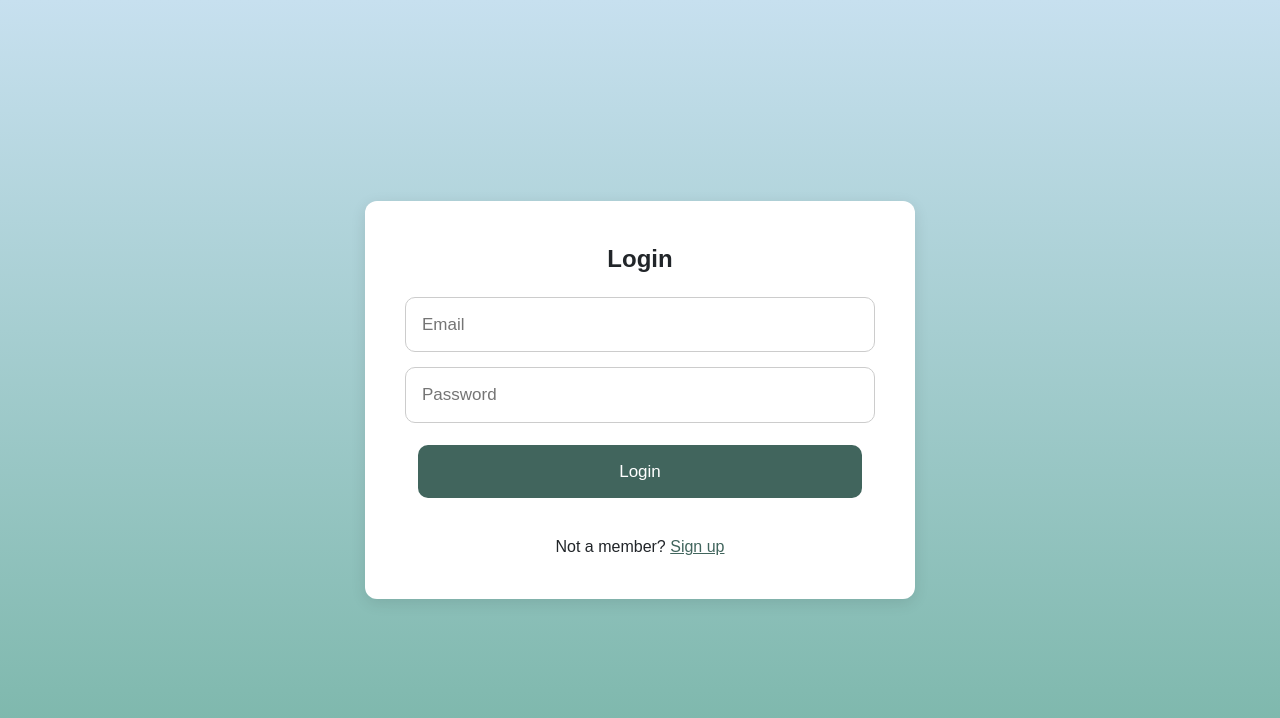
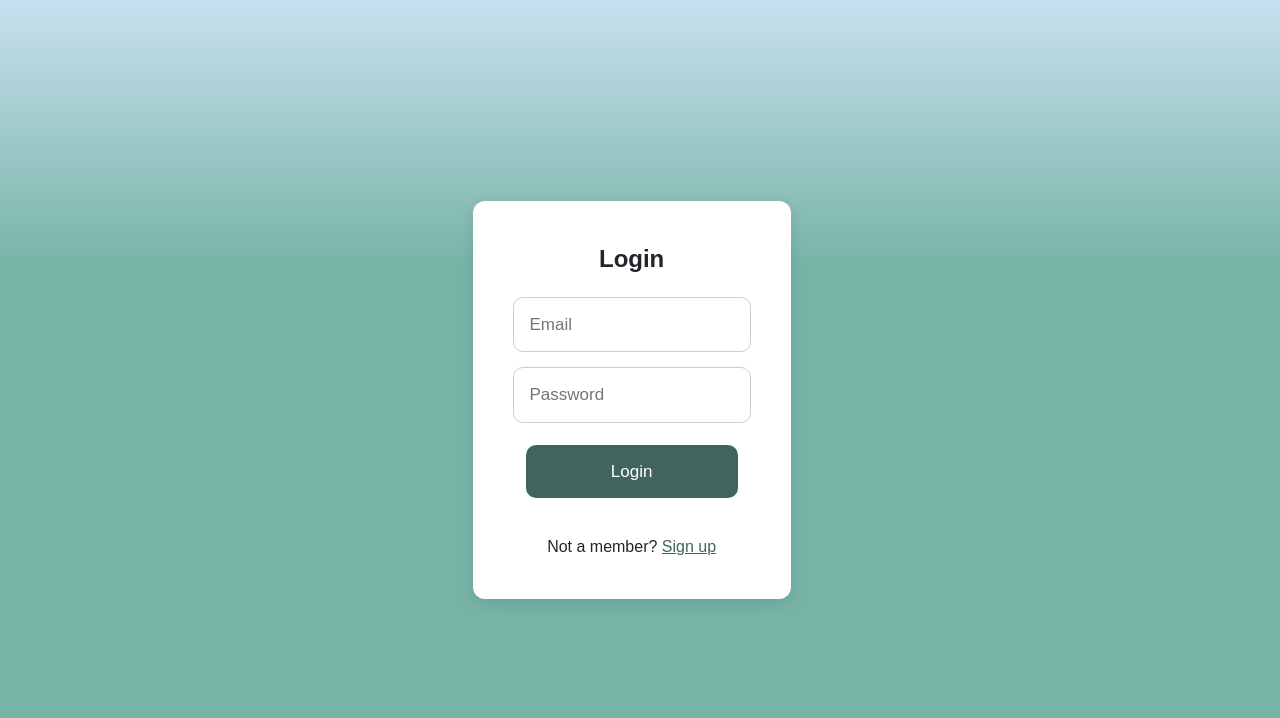
Before and after one commit to hams-ashraf/safe-space, a React (Vite) app: page /login in a window 1280 px wide. Shown: the top 718 px of the page. Built offline with nearby package versions, Linux system fonts and the light colour scheme.

Commit message:
Add all change

```diff
--- a/src/components/Login/Login.css
+++ b/src/components/Login/Login.css
@@ -1,4 +1,4 @@
-.login {
+  .login {
   width: 100%;
 }
 
@@ -10,13 +10,17 @@
   color: #2E8B6E;
 }
 
-.login-page {
+body {
   font-family: 'Nunito', sans-serif;
-  min-height: 100vh;
+  margin: 0;
+  padding: 0;
+  height: 100vh;
+  width: 100vw;
   display: grid;
   place-items: center;
-  background: linear-gradient(to bottom, rgb(199, 224, 239), #77b4a6);
+  background: linear-gradient(to bottom, rgb(199, 224, 239), #77b4a6, #77b4a6, #77b4a6);
 }
+
 .wrapper {
   max-width: 550px;
   width: 95%;
```
